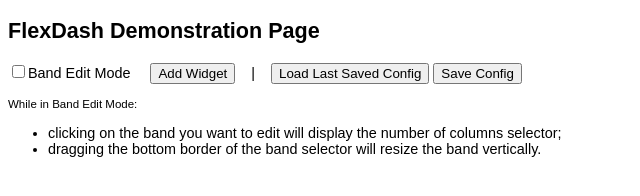
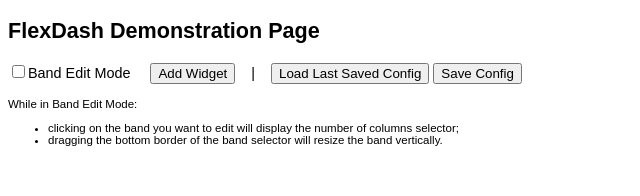
Before and after one commit to raulcostajunior/flexDash, a plain HTML site: page flexDashDemo.html in a window 1280 px wide. Shown: the whole page, without its empty margins (0-640 px from the left). Drawn offline with Linux system fonts and the light colour scheme.

Commit message:
Update flexDashDemo.html

```diff
--- a/flexDashDemo.html
+++ b/flexDashDemo.html
@@ -22,9 +22,9 @@
         <input type="button" id="btnLoadConfig" value="Load Last Saved Config" />
         <input type="button" id="btnSaveConfig" value="Save Config" />
     </p>
-    <p style="font-size: 0.8em">
+    <p style="font-size: 0.8em;">
         While in Band Edit Mode:
-            <ul>
+            <ul style="font-size: 0.8em;">
                 <li>
                     clicking on the band you want to edit will display the number of columns selector;
                 </li>
```
